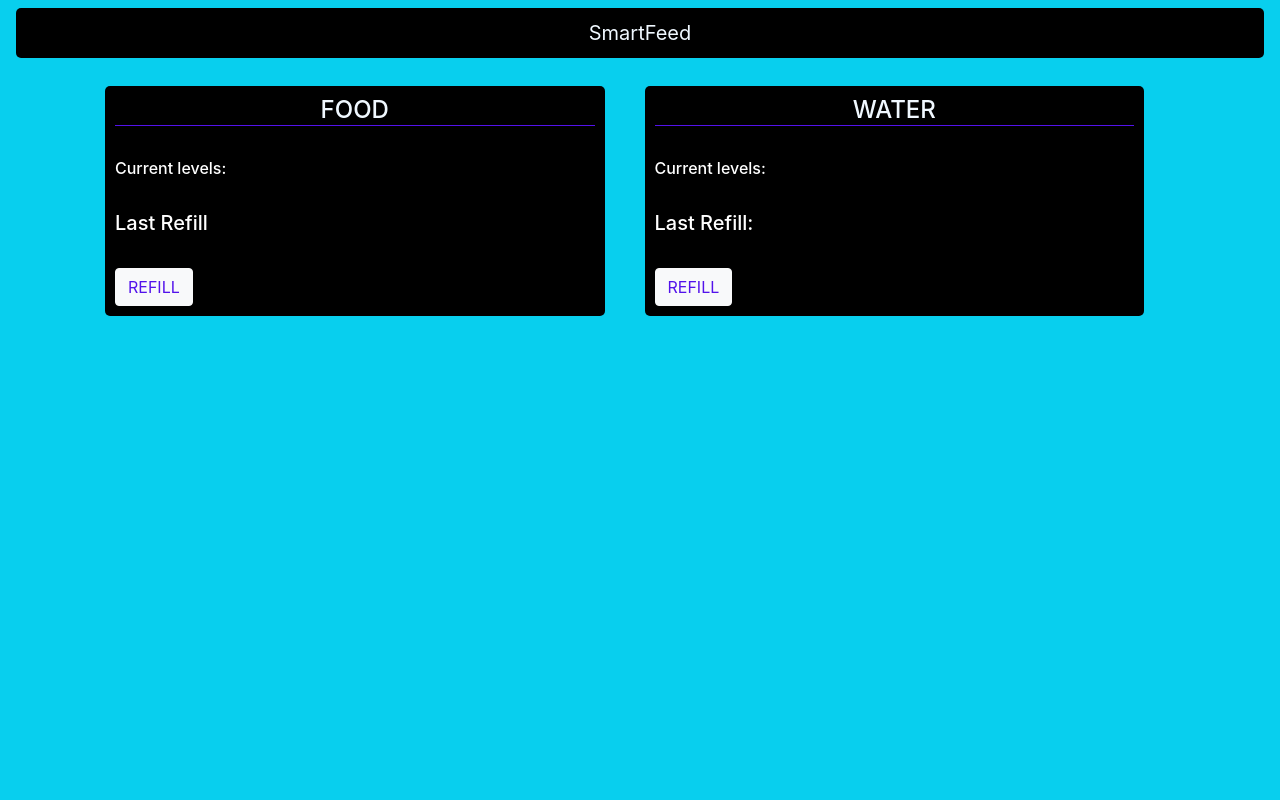
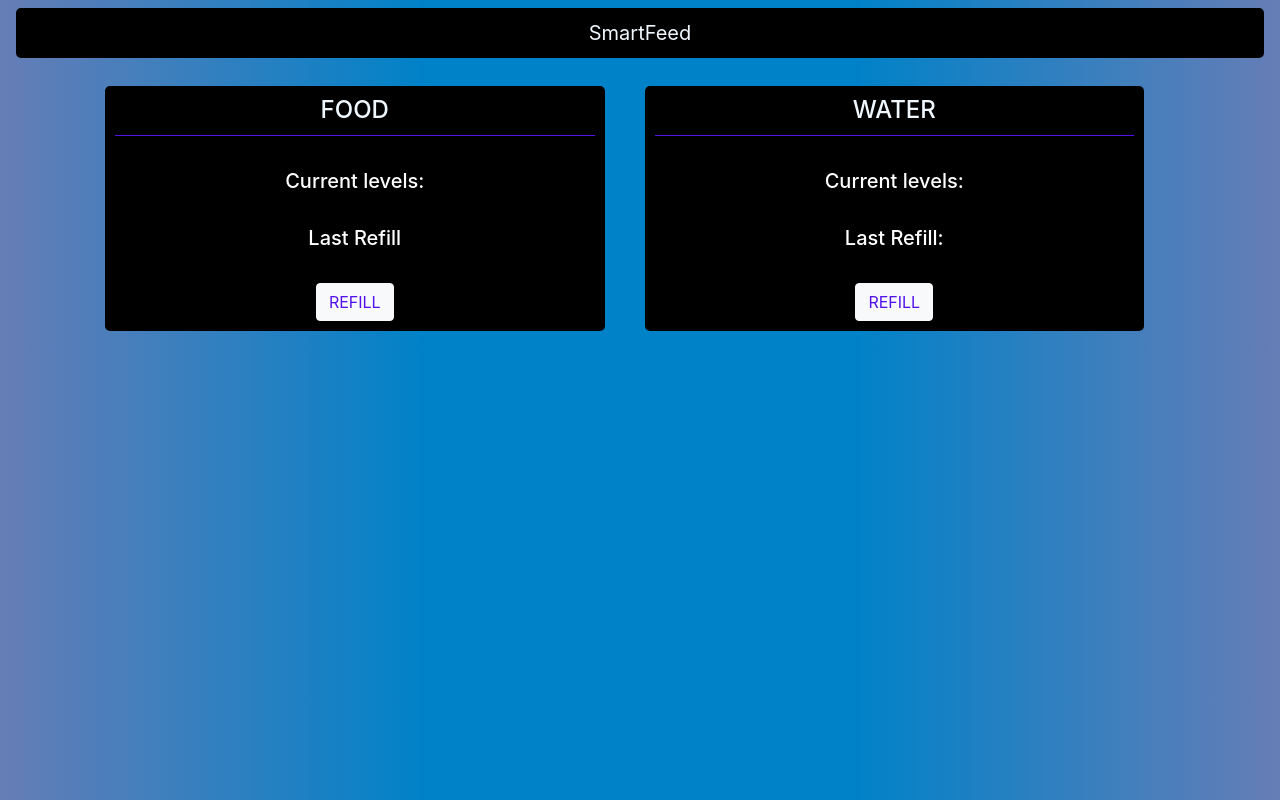
Before and after one commit to neilrathi17/smartFeed, a plain HTML site: page index.html in a window 1280 px wide. Drawn offline with nearby package versions, Linux system fonts and the light colour scheme; no server answers.

Commit message:
design and js changes

```diff
--- a/index.css
+++ b/index.css
@@ -1,6 +1,10 @@
 body
 {
-    background: #08cfee;
+    /* background: #08cfee;  */
+    background: #667db6;  /* fallback for old browsers */
+background: -webkit-linear-gradient(to right, #667db6, #0082c8, #0082c8, #667db6);  /* Chrome 10-25, Safari 5.1-6 */
+background: linear-gradient(to right, #667db6, #0082c8, #0082c8, #667db6); /* W3C, IE 10+/ Edge, Firefox 16+, Chrome 26+, Opera 12+, Safari 7+ */
+
     /* font-family: 'Imperial Script', cursive; */
 }
 .brand
--- a/index.html
+++ b/index.html
@@ -15,28 +15,33 @@
 <body>
 
     <nav class="navbar navbar-expand-md navbar-light  top">
-        <div class="brand" href="index.html"> SmartFeed</div>
+        <div class="brand" href="index.html"> <span onclick="getdata()">SmartFeed</span> </div>
     </nav>
 
     <div class="container mains">
         <div class="food">
-            <h4 style="text-align: center; color: aliceblue; border-bottom: 1px solid #5312eb;">FOOD</h4>
+            <h4 style="text-align: center; color: aliceblue; border-bottom: 1px solid #5312eb;padding-bottom: 10px;">FOOD</h4>
             <hr style="color: #5312eb;">
-            <h6>Current levels: <span id="food-refill"></span> </h6>
+            <div class="container" style="text-align: center;">
+            <h5>Current levels: <span id="food-refill"></span> </h5>
             <hr>
             <h5>Last Refill</h5>
             <hr>
-            <button onclick="getdata()" class="btn btn-small btn-light" >REFILL</button>
+            <button onclick="food()" class="btn btn-small btn-light" >REFILL</button>
+        </div>
         </div>
 
         <div class="water">
-            <h4 style="text-align: center;color: aliceblue;border-bottom: 1px solid #5312eb;">WATER</h4>
+
+            <h4 style="text-align: center;color: aliceblue;border-bottom: 1px solid #5312eb; padding-bottom: 10px;">WATER</h4>
             <hr style="color: #5312eb;">
-            <h6>Current levels: <span id="water-refill"></span></h6>
+            <div class="container" style="text-align: center;">
+            <h5>Current levels: <span id="water-refill"></span></h5>
             <hr>
             <h5>Last Refill:</h5>
             <hr>
             <button onclick="water()" class="btn btn-small btn-light" > <span>REFILL</span></button>
+        </div>
         </div>
     </div>
 
--- a/index.js
+++ b/index.js
@@ -22,6 +22,7 @@ function requestt(url)
         if(this.status==200 && this.readyState==4)
         {
             var data = JSON.parse(this.responseText)
+            getdata()
             //document.getElementById("loading").innerHTML = '';
 
         }
@@ -51,7 +52,7 @@ function getdata()
             var data = JSON.parse(this.responseText)
             console.log(data)
             document.getElementById("water-refill").innerHTML = data["feeds"][1]["field2"];
-            document.getElementById("food-refill").innerHTML = data["feeds"][1]["field1"];
+            document.getElementById("food-refill").innerHTML = data["feeds"][0]["field1"];
 
         }
         else if(this.status==400){
@@ -63,3 +64,14 @@ function getdata()
         }
     }
 }
+gettime()
+function gettime()
+{
+var currentdate = new Date();
+var datetime =currentdate.getHours() + ":"
++ currentdate.getMinutes() + ":" + currentdate.getSeconds()+ " on "+currentdate.getDay() + "/" + currentdate.getMonth()
++ "/" + currentdate.getFullYear();
++
+console.log(datetime)
+
+}
```
